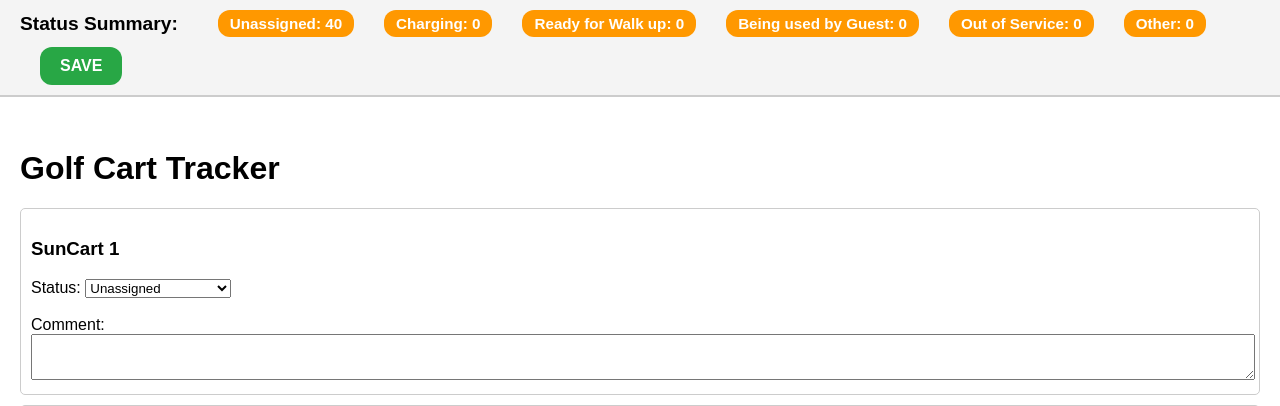
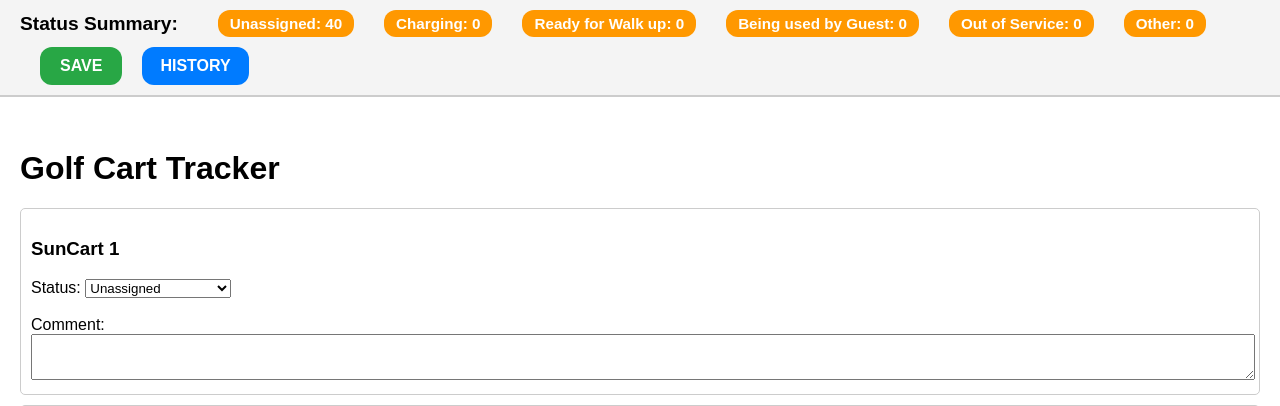
Before and after one commit to ojavier0506-ui/golf_carts, a Flask app: page / in a window 1280 px wide. Shown: the top 406 px of the page. Run offline with Flask 3, Linux system fonts and the light colour scheme; the visitor is signed in with stand-in values (Sample User, id 1); parts of the project's set-up code (start-up, migrations or seed data) failed here and were passed over.

Commit message:
Update index.html

```diff
--- a/templates/index.html
+++ b/templates/index.html
@@ -76,12 +76,26 @@
         }
 
         .save-top:hover { background-color: #218838; }
+
+        /* Botón HISTORY */
+        .history-top {
+            margin-left: 10px;
+            padding: 10px 18px;
+            border-radius: 12px;
+            background-color: #007bff;
+            color: white;
+            border: none;
+            cursor: pointer;
+            font-weight: bold;
+            font-size: 1em;
+        }
+        .history-top:hover { background-color: #0069d9; }
     </style>
 </head>
 <body>
     <h1>Golf Cart Tracker</h1>
 
-    <!-- Barra fija con categorías y SAVE -->
+    <!-- Barra fija con categorías y SAVE + HISTORY-->
     <div class="fixed-summary">
         <h2>Status Summary:</h2>
         {% for status, count in counts.items() %}
@@ -90,6 +104,7 @@
             </div>
         {% endfor %}
         <button class="save-top" onclick="saveChanges()">SAVE</button>
+        <button class="history-top" onclick="goHistory()">HISTORY</button>
     </div>
 
     <form id="cart-form" method="POST">
@@ -121,6 +136,11 @@
     </div>
 
     <script>
+        // Ir a la página de historial
+        function goHistory() {
+            window.location.href = "/history";
+        }
+
         // Mostrar modal de categoría
         function showCategory(status) {
             fetch(`/category/${status}`)
```
